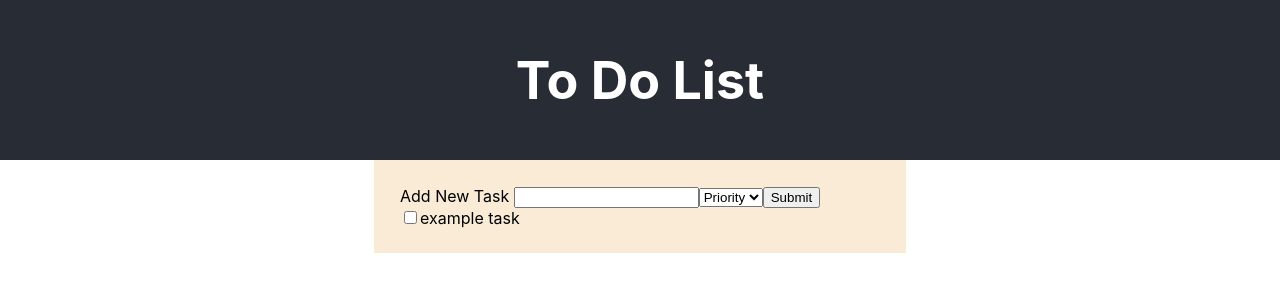
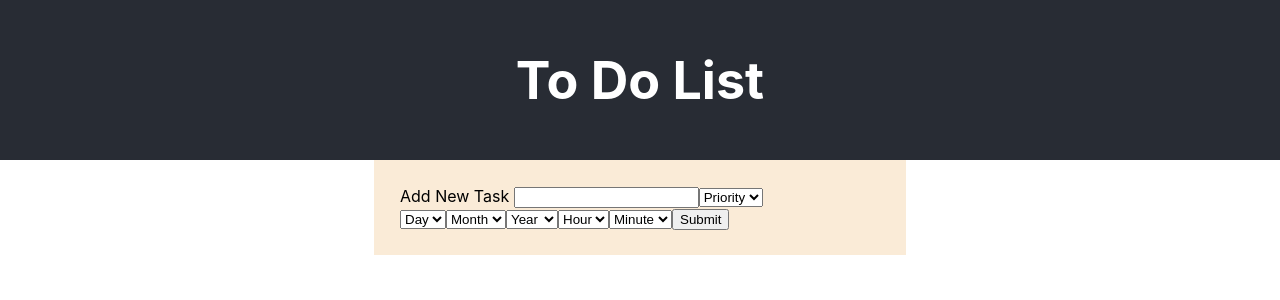
Before and after one commit to dragonspirals/React-To-Do-List, a React (Create React App) app: page / in a window 1280 px wide. Shown: the top 300 px of the page. Built offline with nearby package versions, Linux system fonts and the light colour scheme.

Commit message:
set a deadline for the task
Created a set deadline component and separated the form component  to a new file from the task list

```diff
--- a/src/AllTasks.js
+++ b/src/AllTasks.js
@@ -1,87 +1,32 @@
 import React, { useState } from "react";
 import Task from "./Task"
+import Form from "./Form";
 
 
 export default function AllTasks() {
 
 
+    // use state for task list
+    const [taskList, setTaskList] = useState([]);
 
 
-    // use state for task list
-    const [taskList, setTaskList] = useState([{name:"example task", priority:""}]);
-
-
-    // form to add new tasks
-    function TaskForm() {
-
-        // USE STATE - new Task
-        const [newTask, setNewTask] = useState({
-            name:"",
-            completion: "incomplete",
-            priority:"",
-            deadline:""
-        });
-
-
-        function setTask(taskName) {
-            setNewTask({
-                name:taskName,
-                completion: "incomplete",
-                priority:"",
-                deadline:""
-            });
-        }
-
-        function setPriority(priority) {
-            setNewTask(task => {
-                return {...task , priority:priority}
-            })
-        }
-
-        function setDeadline(deadline) {
-            setNewTask(task => {
-                return {...task, deadline:deadline}
-            })
-        }
-
-
-        // add a task to taskList
-        function AddTask() {
-            setTaskList(currentList => {
-                return([...currentList, newTask])
-            })
-        }
-
-
-
-
-        return (
-            <form onSubmit={AddTask}>
-                <label for="New-task">Add New Task </label>
-                <input type="text" onChange={(e)=> setTask(e.target.value)}/>
-                <select onChange={(e)=> setPriority(e.target.value)}>
-                    <option value="">Priority</option>
-                    <option value={1}>1</option>
-                    <option value={2}>2</option>
-                    <option value={3}>3</option>
-                </select>
-                <input type="submit"/>
-            </form>
-        )
+    function submitTask(task) {
+        setTaskList(currentList => {
+            return([...currentList, task])
+        })
     }
-
 
     // display task form and all tasks
     return(
         <div className="All-tasks">
 
             {/* task form */}
-            <TaskForm />
+            <Form submitForm={submitTask} />
 
             {/* display all tasks  */}
             {taskList.map(item => (
                 <>
-                <Task name={item.name} priority={item.priority}/>
+                <Task name={item.name} priority={item.priority} deadline={item.deadline}/>
                 </>
                 ))}
 
--- /dev/null
+++ b/src/Form.js
@@ -0,0 +1,104 @@
+import { useState } from "react";
+import SetDate from "./SetDate";
+
+/* -------------------------------------------------------------------------- */
+/*                            form to add new tasks                           */
+/* -------------------------------------------------------------------------- */
+
+export default function TaskForm( { submitForm } ) {
+
+
+    // blank task for resetting task state after submit
+    const blankTask = {
+        name:"",
+        completion: "incomplete",
+        priority:"",
+        deadline:"" }
+
+
+    const [newTask, setNewTask] = useState(blankTask);
+
+
+
+    // submit form
+    function handleSubmit(e) {
+        if (newTask.name === "") {
+            e.preventDefault();
+        } else if (newTask !== blankTask) {
+            e.preventDefault();
+            submitForm(newTask);
+            setNewTask(blankTask);
+        }
+    }
+
+
+    /* -------------------------------- functions ------------------------------- */
+
+
+    /* ------------------------- set new task properties ------------------------ */
+    // task name
+    function setTask(taskName) {
+        setNewTask({
+            name:taskName,
+            completion: "incomplete",
+            priority:"",
+            deadline:""
+        });
+    }
+
+    /* -------------------------------- priority -------------------------------- */
+    function setPriority(priority) {
+        setNewTask(task => {
+            return {...task , priority:priority}
+        })
+    }
+
+
+
+    /* -------------------------------- deadline -------------------------------- */
+    function setDeadline(deadline) {
+
+        // this function will be passed down to the set Date componenet
+        setNewTask(current => {
+            return {...current, deadline:deadline}})
+
+
+    }
+
+
+
+
+
+    /* ----------------------------- Form components ---------------------------- */
+
+    // priority
+    const Priority = () => {
+        return (
+            <select value={newTask.priority} onChange={(e)=> setPriority(e.target.value)}>
+                <option value="">Priority</option>
+                <option value={1}>1</option>
+                <option value={2}>2</option>
+                <option value={3}>3</option>
+            </select>
+        )
+    }
+
+
+
+
+
+    return (
+        <form onSubmit={handleSubmit}>
+            <label HtmlFor="New-task">Add New Task </label>
+
+            {/* input task name */}
+            <input type="text" value={newTask.name} onChange={(e)=> setTask(e.target.value)}/>
+
+            <Priority />
+            <SetDate setFunction={setDeadline}/>
+
+
+        </form>
+    )
+
+}
--- /dev/null
+++ b/src/SetDate.js
@@ -0,0 +1,167 @@
+import { useState } from "react";
+
+
+// creates options in a form for a date
+// setFunction is the function of the parent component which sets a date
+export default function SetDate({ setFunction }) {
+
+
+    const blankDate = {
+        day: "",
+        month: "",
+        year: "",
+        hour:"",
+        minute: ""
+    }
+    // useState for date,
+    const [date, setDate] = useState(blankDate);
+
+    function updateFunction() {
+        setFunction(date);
+        setDate(blankDate);
+    }
+
+
+    /* ------------------------------ days in month ----------------------------- */
+
+    // use state for num of days in the month
+    const [numDays, setNumDays] = useState(31);
+
+    function daysIn(month) {
+
+        if (["1","3","5","7","8","10","12"].includes(month)) {
+            setNumDays(31);
+        } else if (["4","6","9","11"].includes(month)) {
+            setNumDays(30)
+        } else if (month === "2") {
+            /* ---------- remember to change this to take into account the year --------- */
+            setNumDays(28)}
+    }
+
+
+    /* ------------------------------------ - ----------------------------------- */
+
+    // update date within this component (attribute = day | month | year etc. )
+    function updateDate(attribute, value) {
+        if (attribute === "day") {
+            setDate(current => {
+                return {...current, day:value};
+            })
+
+
+        } else if (attribute === "month") {
+
+
+            // changes the no of days in month
+            daysIn(value);
+
+            // sets the month
+            setDate(current => {
+                return {...current, month:value};
+            })
+        } else if (attribute === "year") {
+            setDate(current => {
+                return {...current, year:value};
+            })
+        } else if (attribute === "hour") {
+            setDate(current => {
+                return {...current, hour:value};
+            })
+        } else if (attribute === "minute") {
+            setDate(current => {
+                return {...current, minute:value};
+            })
+        }
+
+    }
+
+    /* ------------------- generate numerical options function ------------------ */
+    function GenerateOptions({ start, step, number }) {
+
+        // start    -   first option value
+        // step     -   step between values
+        // number   -   how many options
+
+        function createArray(length) {
+            var array = [];
+            for (let i=0; i<length; i++) {
+
+                var value = start + (step*i)
+                array.push(value);
+            }
+            return array;
+        }
+
+
+        return (
+            <>
+            {createArray(number).map(index => (
+                <option value = {index}>{index}</option>
+            ))}
+            </>
+        )
+
+    }
+
+
+    /* -------------------- selects for date, month, year etc ------------------- */
+
+    // day
+    const Day = () => {
+
+        return (
+            <select value={date.day} onChange={(e)=> updateDate("day", e.target.value)}>
+                <option value={""}>Day</option>
+                <GenerateOptions start={1} step ={1} number={numDays} />
+            </select>
+        )
+    }
+
+    // month
+    const Month = () => {
+        return (
+            <select value={date.month} onChange={(e)=> updateDate("month", e.target.value)}>
+                <option value={""}>Month</option>
+                <GenerateOptions start={1} step ={1} number={12} />
+            </select>
+        )
+    }
+
+    const Year = () => {
+        return (
+            <select value={date.year} onChange={(e)=> updateDate("year", e.target.value)}>
+                <option value={""}>Year</option>
+                <GenerateOptions start={2023} step ={1} number={10} />
+            </select>
+        )
+    }
+
+    const Hour = () => {
+        return (
+            <select value={date.hour} onChange={(e)=> updateDate("hour", e.target.value)}>
+                <option value={""}>Hour</option>
+                <GenerateOptions start={0} step ={1} number={24} />
+            </select>
+        )
+    }
+
+    const Minute = () => {
+        return (
+            <select value={date.minute} onChange={(e)=> updateDate("minute", e.target.value)}>
+                <option value={""}>Minute</option>
+                <GenerateOptions start={0} step ={15} number={4} />
+            </select>
+        )
+    }
+
+    return (
+        <div>
+            <Day />
+            <Month />
+            <Year />
+            <Hour />
+            <Minute />
+            <button onClick={updateFunction}>Submit</button>
+        </div>
+    )
+}
--- a/src/Task.js
+++ b/src/Task.js
@@ -3,7 +3,7 @@ import React, { useState } from 'react';
 
 
 // function that returns tasks and checkboxes
-let Task = (props) => {
+let Task = ({ name, priority, deadline }) => {
 
   const [status, setStatus] = useState("not started");
 
@@ -12,22 +12,43 @@ let Task = (props) => {
   }
 
   const Priority = () => {
-    if (props.priority !== "") {
+    if (priority !== "") {
       return (
-        <div className="priority" >Priority: {props.priority}</div>
+        <div className="priority" >Priority: {priority}</div>
       )
     }
   }
 
+  const Date = () => {
+      if (deadline.day!=="" && deadline.month!=="" && deadline.year!=="" ) {
+        return (
+          <span>{deadline.day}/{deadline.month}/{deadline.year}</span>
+        )
+      }
+  }
+
+  const Time = () => {
+    if (deadline.hour!=="" && deadline.minute !=="") {
+      return (
+        <span>{deadline.hour}:{deadline.minute}</span>
+      )
+    }
+  }
+
+
+
+
   // displays the task if it isnt completed
   if (status !== "complete") {
     return (
-      <div className={'task p' + props.priority}>
+      <div className={'task p' + priority}>
         <div className="task-name">
           <input type="checkbox" onChange={completeTask}></input>
-          <span>{props.name}</span>
+          <span>{name}</span>
         </div>
         <Priority />
+        <Date />
+        <Time />
       </div>
     )
   }
--- a/src/index.js
+++ b/src/index.js
@@ -2,7 +2,6 @@ import React from 'react';
 import ReactDOM from 'react-dom/client';
 import './index.css';
 import App from './App';
-import reportWebVitals from './reportWebVitals';
 
 const root = ReactDOM.createRoot(document.getElementById('root'));
 root.render(
@@ -10,8 +9,3 @@ root.render(
     <App />
   </React.StrictMode>
 );
-
-// If you want to start measuring performance in your app, pass a function
-// to log results (for example: reportWebVitals(console.log))
-// or send to an analytics endpoint. Learn more: https://bit.ly/CRA-vitals
-reportWebVitals();
```
